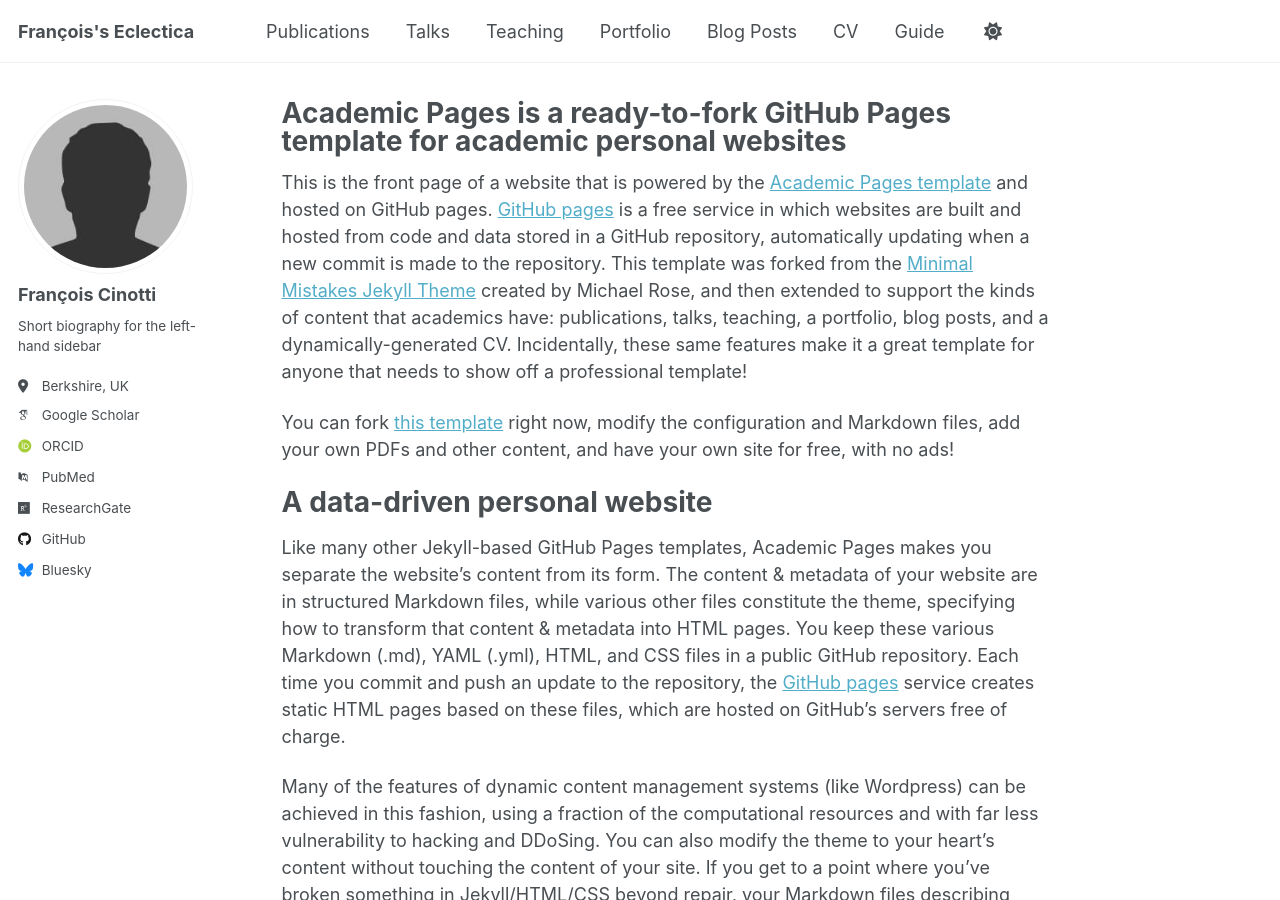
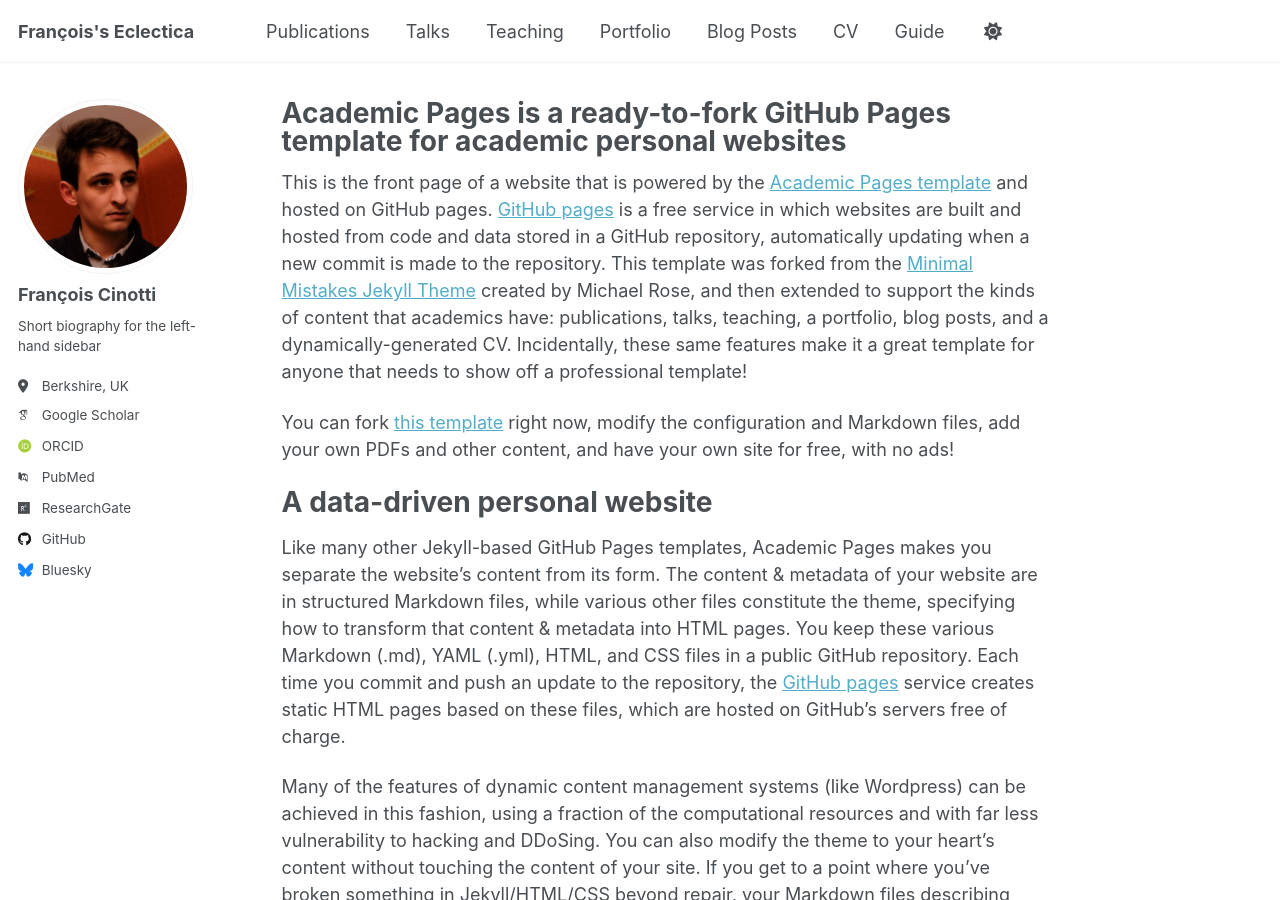
Before and after one commit to frct/frct.github.io, a Jekyll site: the page built from _pages/about.md, in a window 1280 px wide and 900 px high. Built offline with Jekyll 4.4.1, drawn with Linux system fonts in a browser that asks for light colours; some web fonts are replaced; a script that is not in the unit is left out.

Commit message:
Update _config.yml

```diff
--- a/_config.yml
+++ b/_config.yml
@@ -23,7 +23,7 @@ repository               : "frct/frct.github.io"
 #               Additional customization can be done by editing /_includes/author-profile.html
 author:
   # Biographic information
-  avatar           : "bio-photo.jpg"
+  avatar           : "Profile photo.jpg"
   name             : "François Cinotti"
   pronouns         : # example: "she/her"
   bio              : "Short biography for the left-hand sidebar"
```
